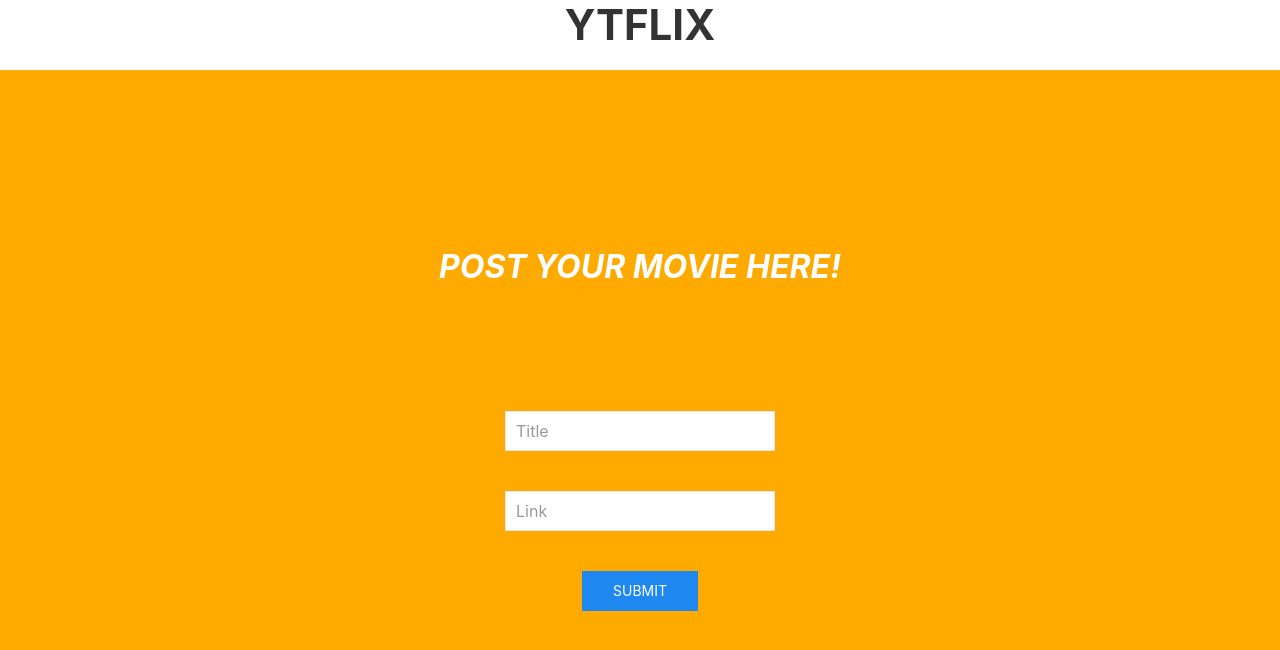
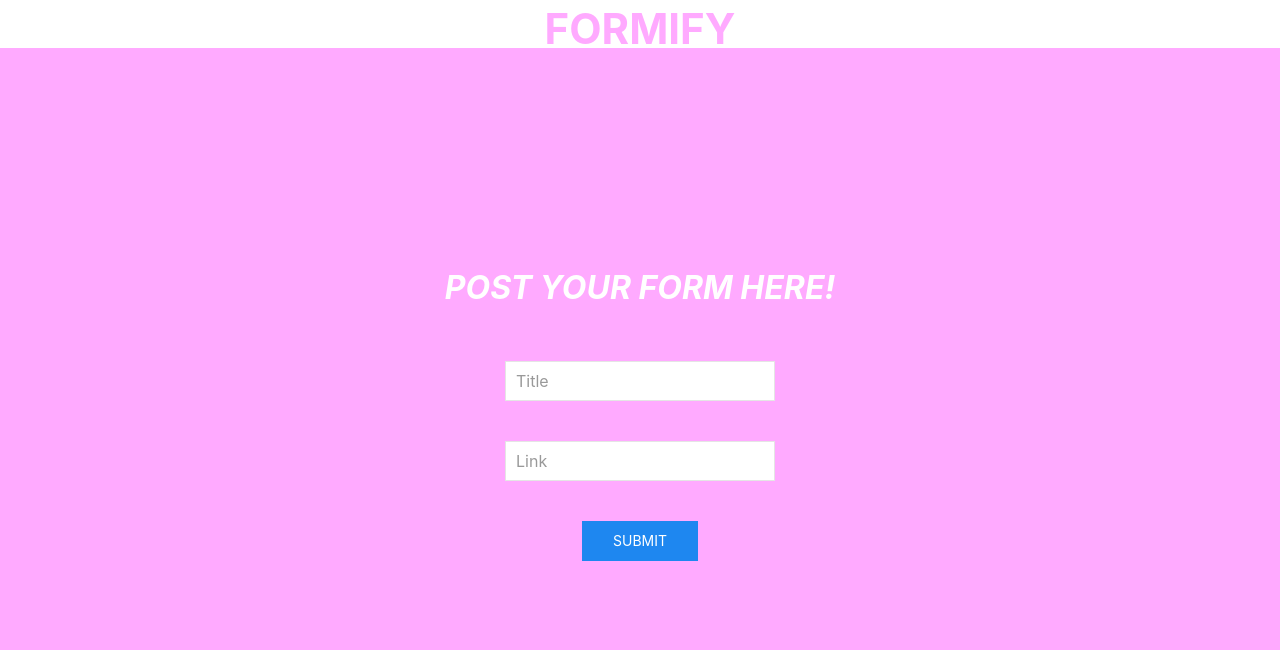
Before and after one commit to n-ce/Formify, a plain HTML site: page index.html in a window 1280 px wide. Drawn offline with nearby package versions, Linux system fonts and the light colour scheme.

Commit message:
Removed SVG background & updated CSS

```diff
--- a/index.html
+++ b/index.html
@@ -8,12 +8,9 @@
    <link rel="stylesheet" href="style.css"/>
    </head>
    <body>
-     <h1 class="uk-text-bolder">YTFLIX</h1>
+     <h1 class="uk-text-bolder">FORMIFY</h1>
      <form name="contact" method="POST" data-netlify="true">
-       <h2 class="uk-text-bolder uk-text-italic">POST YOUR MOVIE HERE!
-       <br>
-       <br>
-       <br>
+       <h2 class="uk-text-bolder uk-text-italic">POST YOUR FORM HERE!
        </h2>
        <p>
          <input class="uk-input" type="text" name="Title" placeholder="Title" required/>
--- a/style.css
+++ b/style.css
@@ -1,11 +1,20 @@
-h2{color:white;}
+h2{
+  color:white;
+  margin:1REM 0 2REM 0;
+  }
 form{
-  height:92vh;
+  height:92VH;
   flex-direction: column;
-  background-color: #ffaa00;
-}
-h1,form{
   display:flex;
   align-items: center;
   justify-content: center;
 }
+h1{
+  background-color:white;
+  color:#ffaaff;
+  height:5VH;
+  text-align:center;
+  margin: 0;
+  padding: 0.25rem 0 0.25REM 0;
+}
+html{background-color:#ffaaff}
```
Also changed, not shown: 1 other file.
